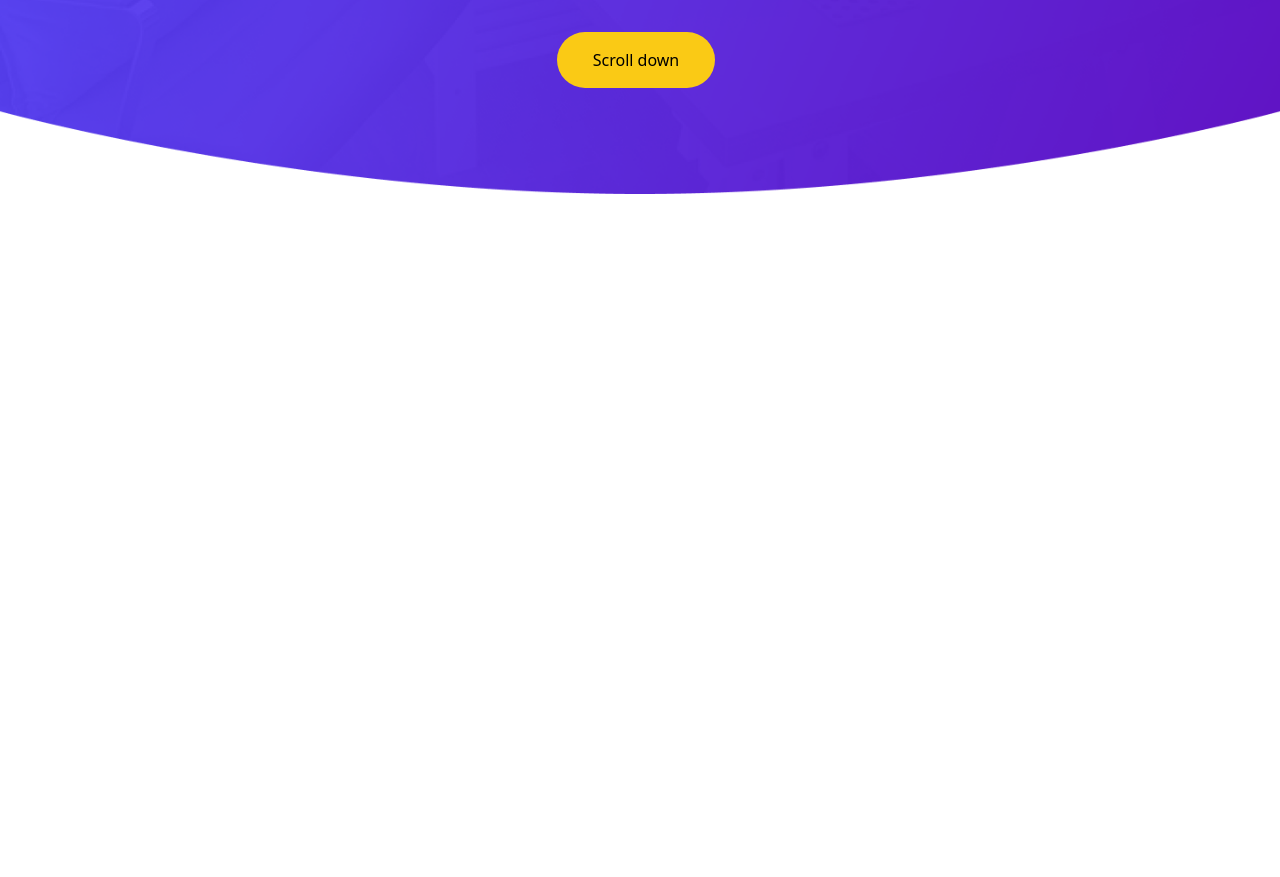
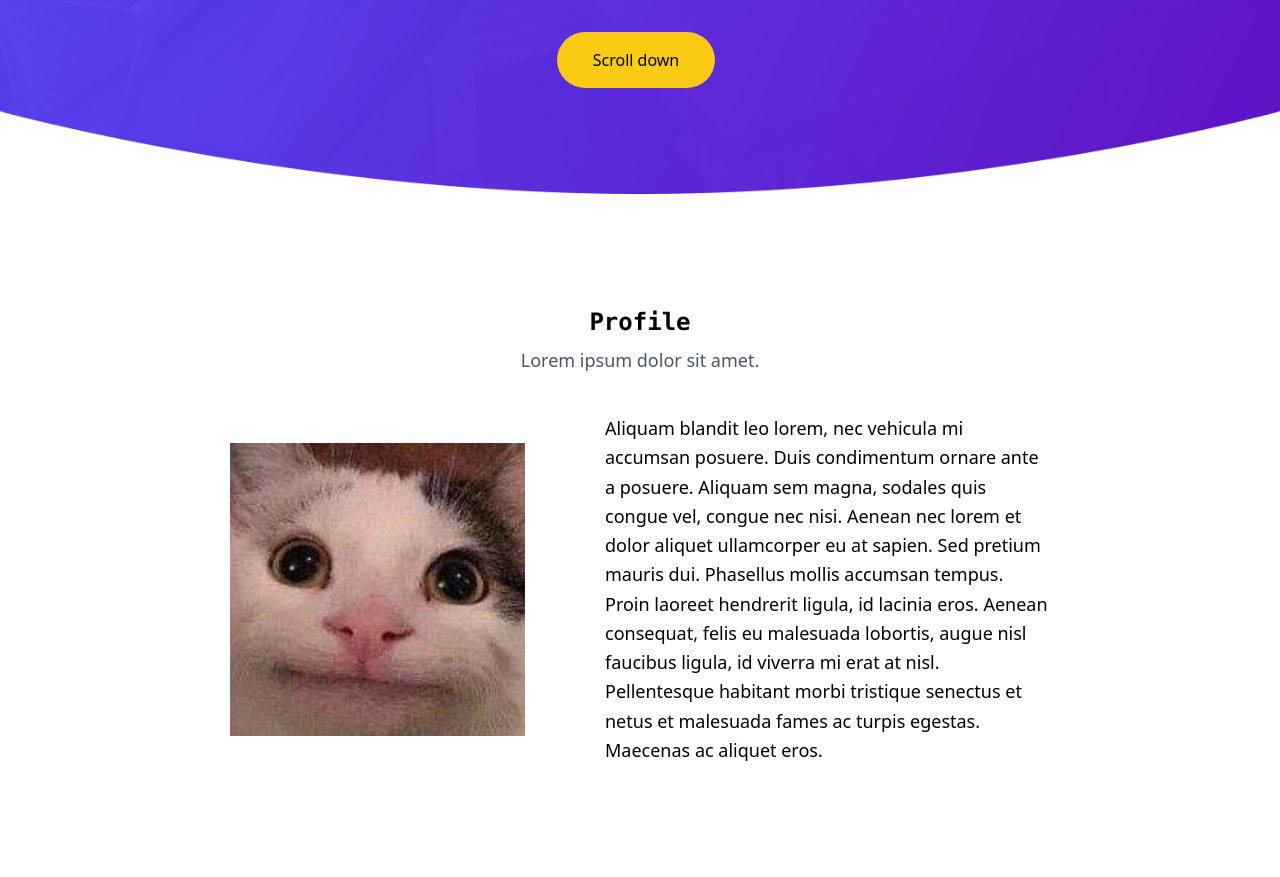
Before and after one commit to iamelse/portofolio-template-flowbite, a website: page public/index.html in a window 1280 px wide. Shown: the part 406-1283 px from the top of the page. Before the commit the page ends 800 px from the top, so only its background shows below. Drawn offline with nearby package versions, Linux system fonts and the light colour scheme.

Commit message:
new: section profile

```diff
--- a/public/index.html
+++ b/public/index.html
@@ -10,7 +10,7 @@
 </head>
 <body>
 
-    <div style="background-image: url('../public/img/hero-bg.png'); background-size: cover; background-position: bottom; backgroun-repeat: no-repeat" class="2xl:h-[712px] xl:h-[600px] lg:h-[550px] md:h-[500px] pb-20">
+    <div style="background-image: url('../public/img/hero-bg.png'); background-size: cover; background-position: bottom; background-repeat: no-repeat" class="2xl:h-[712px] xl:h-[600px] lg:h-[550px] md:h-[500px] pb-20">
         <div class="container mx-auto px-10 2xl:px-0">
             <nav class="border-gray-200 px-5 sm:px-4 py-3 md:py-9 rounded dark:bg-gray-800">
                 <div class="container max-w-7xl xl:w-9/12 lg:w-9/12 flex flex-wrap justify-between items-center mx-auto">
@@ -51,6 +51,24 @@
         </div>
     </div>
 
+    <section class="py-28" id="profile">
+        <div class="container max-w-7xl px-10 2xl:px-0">
+
+            <h2 class="text-2xl font-semibold font-mono text-center">Profile</h2>
+            <p class="text-lg mt-2 text-gray-600 text-center">Lorem ipsum dolor sit amet.</p>
+
+            <div class="flex lg:items-center md:items-start flex-wrap xl:w-9/12 mx-auto mt-10">
+                <div class="md:w-5/12 w-full px-10 mb-10 md:mb-0">
+                    <img src="../public/img/ppbeluga.png" class="w-full" />
+                </div>
+                <div class="md:w-7/12 w-full px-10">
+                    <p class="text-lg leading-relaxed font-sans">Aliquam blandit leo lorem, nec vehicula mi accumsan posuere. Duis condimentum ornare ante a posuere. Aliquam sem magna, sodales quis congue vel, congue nec nisi. Aenean nec lorem et dolor aliquet ullamcorper eu at sapien. Sed pretium mauris dui. Phasellus mollis accumsan tempus. Proin laoreet hendrerit ligula, id lacinia eros. Aenean consequat, felis eu malesuada lobortis, augue nisl faucibus ligula, id viverra mi erat at nisl. Pellentesque habitant morbi tristique senectus et netus et malesuada fames ac turpis egestas. Maecenas ac aliquet eros.</p>
+                </div>
+            </div>
+
+        </div>
+    </section>
+
     <script src="https://unpkg.com/flowbite@1.3.4/dist/flowbite.js"></script>
 </body>
 </html>
```
Also changed, not shown: public/css/app.css.
